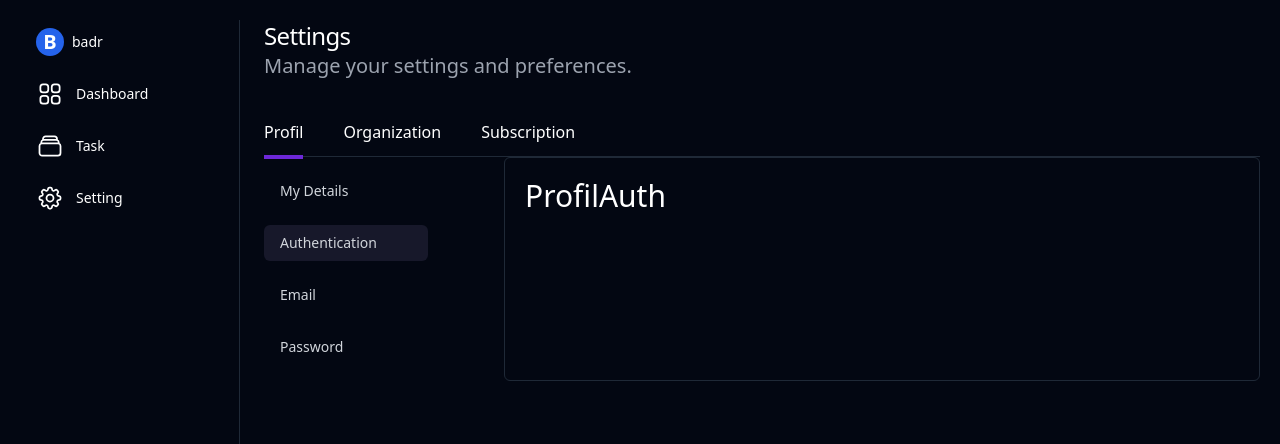
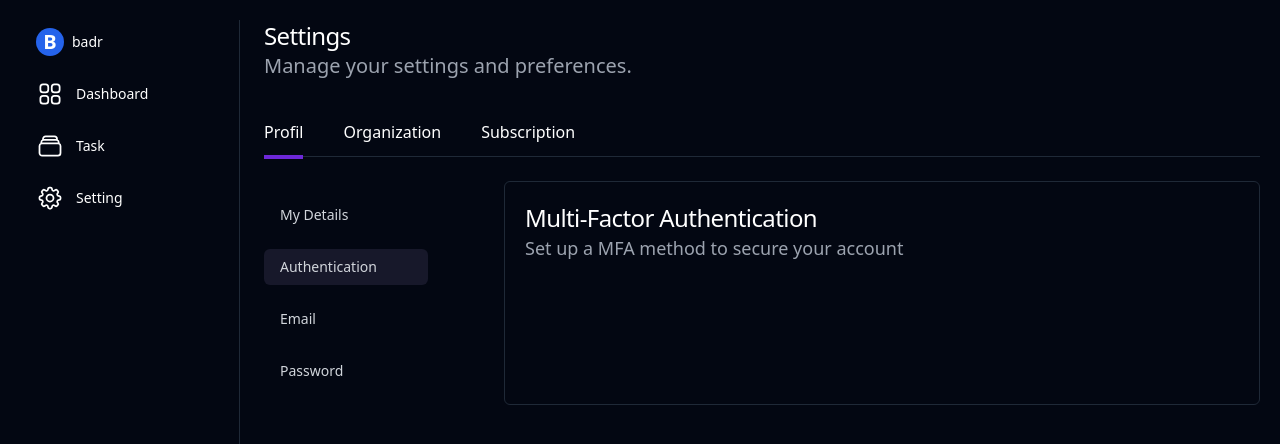
Before and after one commit to elghanbibadr/makerkit1, a React (Vite) app: page /dashboard/settings/profil/authentication in a window 1280 px wide. Shown: the top 444 px of the page. Built offline with nearby package versions, Linux system fonts and the light colour scheme.

Commit message:
add the header content on the profil subpages

```diff
--- a/src/index.css
+++ b/src/index.css
@@ -8,8 +8,8 @@
 body{
   background-color:  #030712!important;
   padding: 20px;
-  max-width: 1300px;
-  margin-inline: auto;
+  /* max-width: 1300px; */
+  /* margin-inline: auto; */
   font-family: system-ui, -apple-system, BlinkMacSystemFont, 'Segoe UI', Roboto, Oxygen, Ubuntu, Cantarell, 'Open Sans', 'Helvetica Neue', sans-serif;
 }
 
--- a/src/pages/settings/SettingLayout.jsx
+++ b/src/pages/settings/SettingLayout.jsx
@@ -35,7 +35,11 @@ const SettingLayout = () => {
           </NavLink>
         </li>
       </ul>
-      <Outlet />
+      <div>
+        <div className="mt-6">
+          <Outlet />
+        </div>
+      </div>
     </div>
   );
 };
--- a/src/pages/settings/profil/ProfilAuth.jsx
+++ b/src/pages/settings/profil/ProfilAuth.jsx
@@ -1,7 +1,14 @@
-import React from "react";
-
 const ProfilAuth = () => {
-  return <div className="text-white text-3xl">ProfilAuth</div>;
+  return (
+    <div className="text-white ">
+      <div>
+        <h3 className="text-white"> Multi-Factor Authentication</h3>
+        <p className="text-gray-400 text-lg font-normal">
+          Set up a MFA method to secure your account
+        </p>
+      </div>
+    </div>
+  );
 };
 
 export default ProfilAuth;
--- a/src/pages/settings/profil/ProfilDetails.jsx
+++ b/src/pages/settings/profil/ProfilDetails.jsx
@@ -1,5 +1,12 @@
 const ProfilDetails = () => {
-  return <div className="text-white text-xl">ProfilDetails</div>;
+  return (
+    <div className="text-white text-xl">
+      <h3>My Details</h3>
+      <p className="text-gray-400 text-lg font-normal">
+        Manage your profile details
+      </p>
+    </div>
+  );
 };
 
 export default ProfilDetails;
--- a/src/pages/settings/profil/ProfilEmailPage.jsx
+++ b/src/pages/settings/profil/ProfilEmailPage.jsx
@@ -1,5 +1,14 @@
 const ProfilEmailPage = () => {
-  return <div className="text-white">EmailPage</div>;
+  return (
+    <div className="text-white">
+      <div>
+        <h3>Email </h3>
+        <p className="text-gray-400 text-lg font-normal">
+          Update your email address
+        </p>
+      </div>
+    </div>
+  );
 };
 
 export default ProfilEmailPage;
--- a/src/pages/settings/profil/ProfilPasswordPage.jsx
+++ b/src/pages/settings/profil/ProfilPasswordPage.jsx
@@ -1,5 +1,14 @@
 const ProfilPasswordPage = () => {
-  return <div>ProfilPasswordPage</div>;
+  return (
+    <div>
+      <div>
+        <h3 className="text-white"> Password</h3>
+        <p className="text-gray-400 text-lg font-normal">
+          Update your password
+        </p>
+      </div>
+    </div>
+  );
 };
 
 export default ProfilPasswordPage;
```
